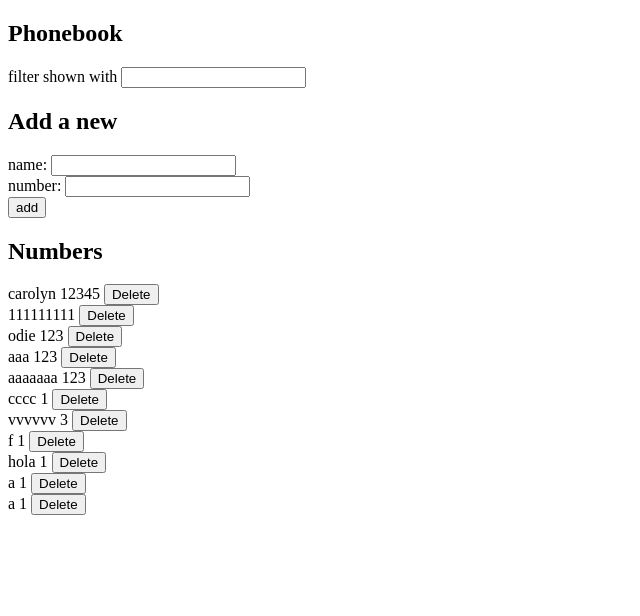
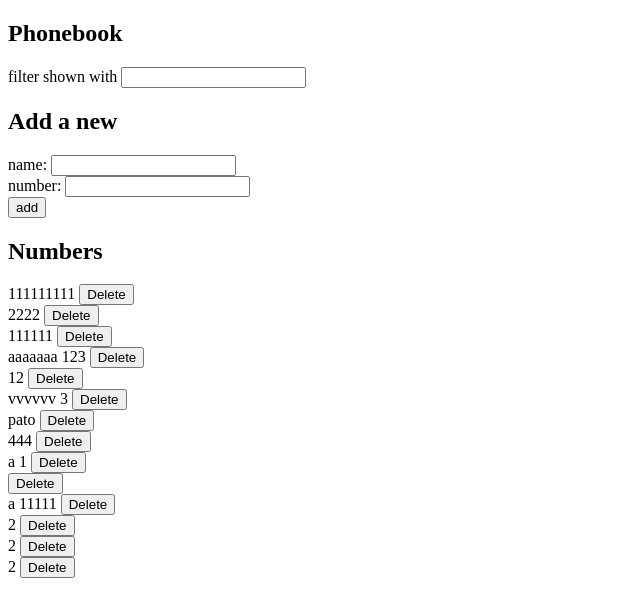
Before and after one commit to sadhu89/fullstackopen, a React (Create React App) app in the folder part2/phonebook/: page / in a window 1280 px wide. Shown: the top 616 px of the page, without its empty margins (0-640 px from the left). Built offline with nearby package versions, Linux system fonts and the light colour scheme; data requests are answered from the project's data file.

Commit message:
Update in place

```diff
--- a/part2/phonebook/db.json
+++ b/part2/phonebook/db.json
@@ -1,22 +1,15 @@
 {
   "persons": [
-    {
-      "name": "carolyn",
-      "number": "12345",
-      "id": 7
-    },
     {
       "number": "111111111",
       "id": 8
     },
     {
-      "name": "odie",
-      "number": "123",
+      "number": "2222",
       "id": 9
     },
     {
-      "name": "aaa",
-      "number": "123",
+      "number": "111111",
       "id": 10
     },
     {
@@ -25,8 +18,7 @@
       "id": 11
     },
     {
-      "name": "cccc",
-      "number": "1",
+      "number": "12",
       "id": 12
     },
     {
@@ -35,24 +27,39 @@
       "id": 13
     },
     {
-      "name": "f",
-      "number": "1",
-      "id": 15
-    },
-    {
-      "name": "hola",
-      "number": "1",
+      "number": "pato",
       "id": 16
     },
     {
-      "name": "a",
-      "number": "1",
+      "number": "444",
       "id": 17
     },
     {
       "name": "a",
       "number": "1",
       "id": 18
+    },
+    {
+      "id": 19,
+      "name": "",
+      "number": ""
+    },
+    {
+      "id": 20,
+      "name": "a ",
+      "number": "11111"
+    },
+    {
+      "number": "2",
+      "id": 21
+    },
+    {
+      "number": "2",
+      "id": 22
+    },
+    {
+      "number": "2",
+      "id": 23
     }
   ]
 }
--- a/part2/phonebook/src/App.js
+++ b/part2/phonebook/src/App.js
@@ -16,7 +16,6 @@ const App = () => {
         setFilteredPersons(person)
       })
   },[])
-  console.log('render', persons.length, 'persons')
 
   const [filteredPersons, setFilteredPersons] = useState([])
 
@@ -30,10 +29,10 @@ const App = () => {
         personService
           .update(persons[personIndex].id, newPerson.number)
           .then(_ => {
-            const newPersons = persons.filter(p => p.id !== persons[personIndex].id).concat(newPerson)
-            setPersons(newPersons)
-            setFilteredPersons(newPersons)
-            setNewPerson({name: '', number: ''})
+            const personsClone = [ ...persons ]
+            personsClone.splice(personIndex, 1, newPerson)
+            setPersons(personsClone)
+            setFilteredPersons(personsClone)
           })
       }
     } else {
@@ -43,9 +42,9 @@ const App = () => {
           let newPersons = persons.concat({id: response.id, name: newPerson.name, number: newPerson.number})
           setPersons(newPersons)
           setFilteredPersons(newPersons)
-      setNewPerson({name: '', number: ''})
         })
     }
+    setNewPerson({id: '', name: '', number: ''})
   }
 
   const handleInputChange = (personFieldName) => {
```
Lines whose indentation alone changed are shown as unchanged.
